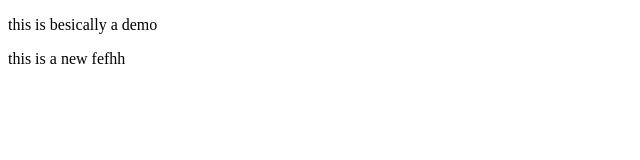
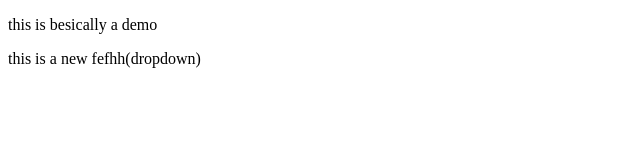
Before and after one commit to AbhayTripathi8090/localrepo, a plain HTML site: page index.html in a window 1280 px wide. Shown: the full height of the page, 0-640 px from the left. Drawn offline with Linux system fonts and the light colour scheme.

```diff
--- a/index.html
+++ b/index.html
@@ -7,6 +7,6 @@
 </head>
 <body>
     <p>this is besically a demo</p>
-    <p>this is a new fefhh</p>
+    <p>this is a new fefhh(dropdown)</p>
 </body>
 </html>
```
Also changed, not shown: 1 other file.
